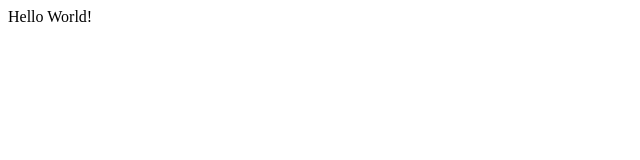
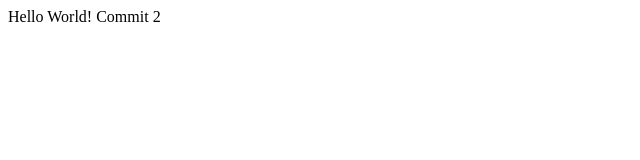
Before and after one commit to aezan-test/TestAppService, a plain HTML site: page index.html in a window 1280 px wide. Shown: the full height of the page, 0-640 px from the left. Drawn offline with Linux system fonts and the light colour scheme.

Commit message:
COMMIT NUMERO 2

```diff
--- a/index.html
+++ b/index.html
@@ -1 +1 @@
-<HTML><BODY>Hello World!</BODY></HTML>
+<HTML><BODY>Hello World! Commit 2</BODY></HTML>
```
